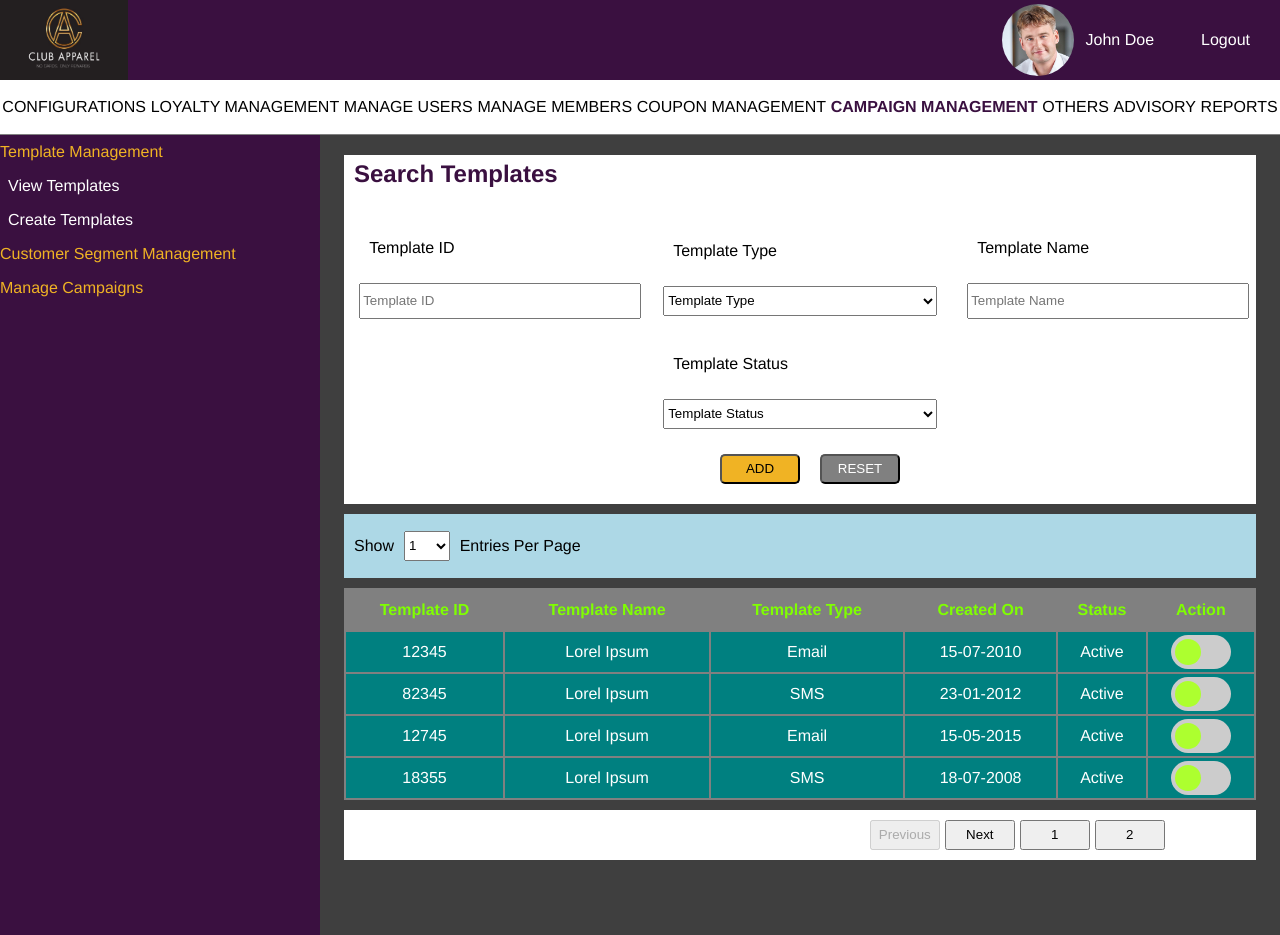
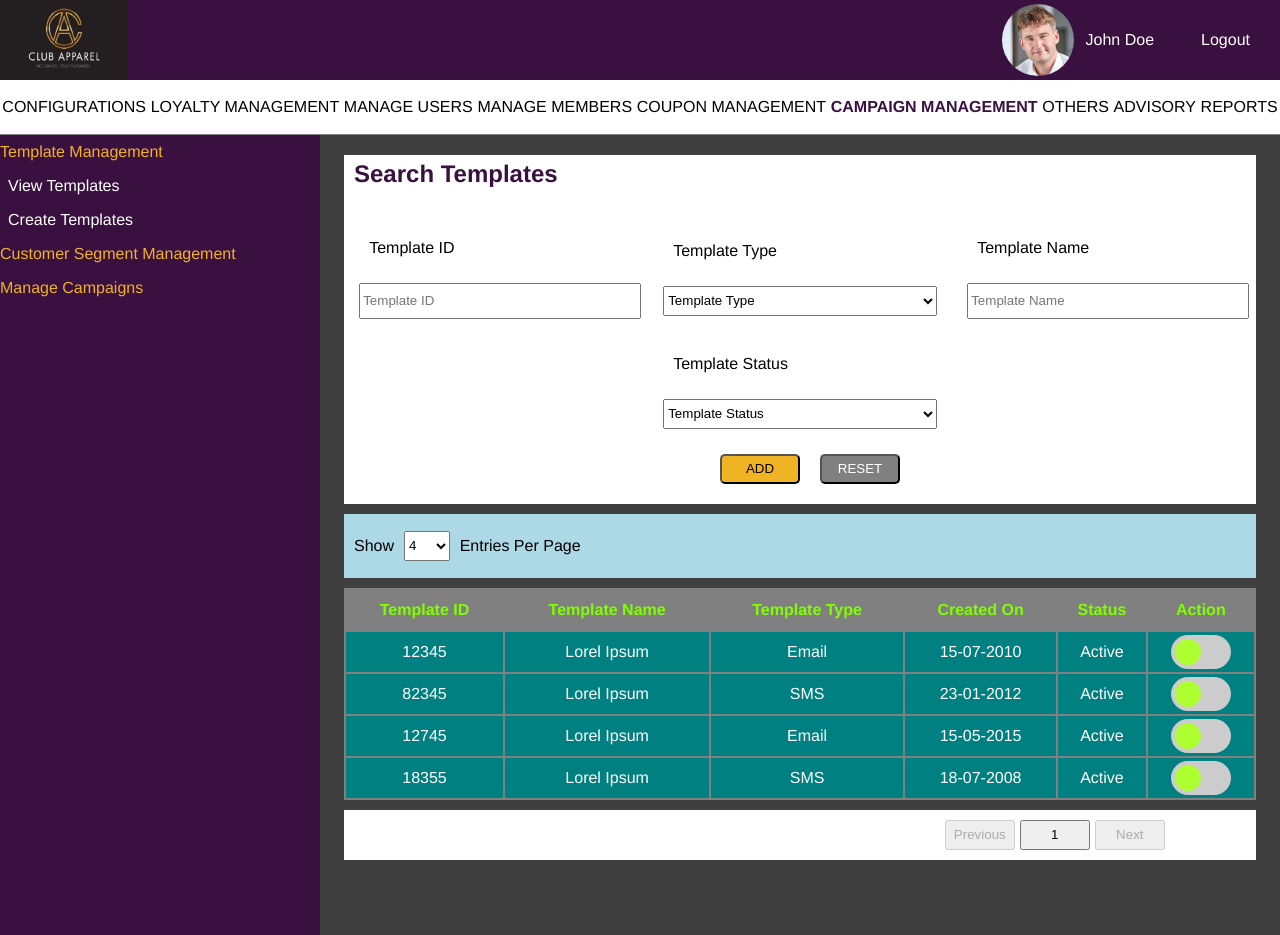
Before and after one commit to Suraj-Rajmane/cashlesso-assignment, a React (Create React App) app: page / in a window 1280 px wide. Built offline with nearby package versions, Linux system fonts and the light colour scheme.

Commit message:
works fine except pagination

```diff
--- a/src/components/Main/Main.js
+++ b/src/components/Main/Main.js
@@ -13,7 +13,7 @@ const Main = () => {
     const [tempName, setTempName] = useState("");
     const [tempType, setTempType] = useState("default");
     const [status, setStatus] = useState("default");
-    const [entries, setEntries] = useState("2");
+    const [entries, setEntries] = useState("4");
     const [pageNumber, setPageNumber] = useState(1);
 
     const handleStatusChange = index => {
--- a/src/components/Pagination/Pagination.js
+++ b/src/components/Pagination/Pagination.js
@@ -28,16 +28,11 @@ const Pagination = ({ dataArray, entries, pageNumber, setData, setPageNumber}) =
             <button disabled={pageNumber === 1} onClick={handlePrevious}>
                 Previous
             </button>
-            <button
-                disabled={pageNumber === Math.ceil(dataArray.length / entries)}
-                onClick={handleNext}
-            >
-                Next
-            </button>
+
             <>
                 {pageNumberArray.map((item, index) => (
                     <button key={index} onClick={() => {
-                        setPageNumber(item)
+                        setPageNumber(item);
                         const paginatedData = (page, limit) => {
                             const startIndex = (page - 1) * limit;
                             const endIndex = startIndex + limit;
@@ -47,11 +42,17 @@ const Pagination = ({ dataArray, entries, pageNumber, setData, setPageNumber}) =
                           const paginatedDataArray = paginatedData(pageNumber, entries);
 
                           setData(paginatedDataArray);
-                    }}>
+                        }}>
                         {item}
                     </button>
                 ))}
             </>
+            <button
+                disabled={pageNumber === Math.ceil(dataArray.length / entries)}
+                onClick={handleNext}
+            >
+                Next
+            </button>
             </div>
 
         </div>
--- a/src/components/SelectEntries/SelectEntries.js
+++ b/src/components/SelectEntries/SelectEntries.js
@@ -6,12 +6,11 @@ const SelectEntries = ({ setEntries }) => {
     return (
         <div className="select-entries">
             <span className="text">Show</span>
-            <select onChange={(e) => setEntries(e.target.value)} id="select">
+            <select onChange={(e) => setEntries(e.target.value)} id="select" defaultValue="4">
                 <option value="1">1</option>
                 <option value="2">2</option>
                 <option value="3">3</option>
                 <option value="4">4</option>
-                <option value="5">5</option>
             </select>
             <span className="text">Entries Per Page</span>
         </div>
```
